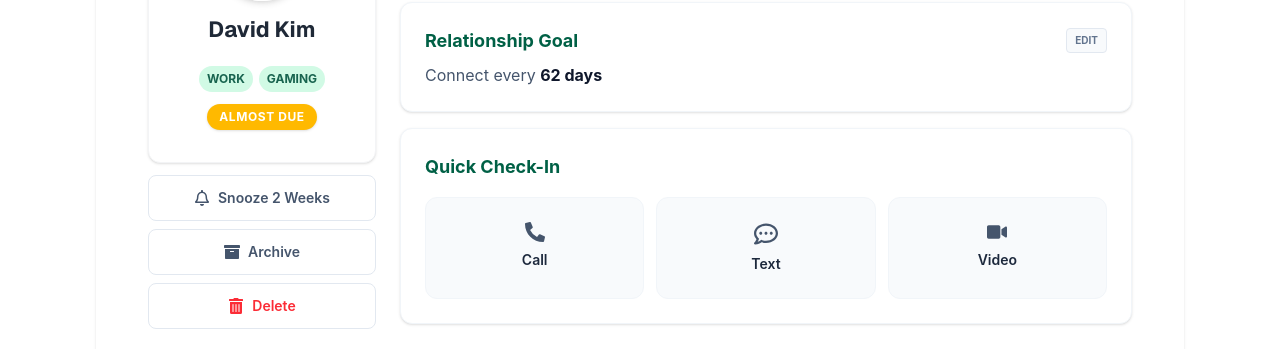
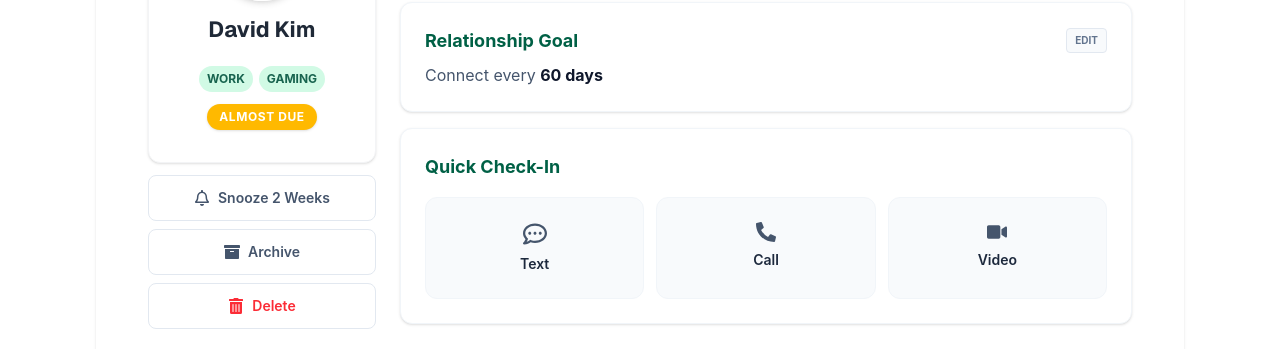
Before and after one commit to fardin33/Assignment_07, a React (Vite) app in the folder KeenKeeper/: page /friend/1 in a window 1280 px wide. Shown: the part 291-640 px from the top of the page. Built offline with nearby package versions, Linux system fonts and the light colour scheme.

Commit message:
KeenKeeper, Added React Toast In Text,Call and video call button

```diff
--- a/KeenKeeper/package.json
+++ b/KeenKeeper/package.json
@@ -17,6 +17,7 @@
     "react-router": "^7.14.0",
     "react-router-dom": "^7.14.1",
     "react-spinners": "^0.17.0",
+    "react-toastify": "^11.0.5",
     "recharts": "^3.8.1",
     "tailwindcss": "^4.2.2"
   },
--- a/KeenKeeper/src/components/homePageComponents/FriendDetailsSection.jsx
+++ b/KeenKeeper/src/components/homePageComponents/FriendDetailsSection.jsx
@@ -8,6 +8,8 @@ import {
   FaRegCommentDots,
   FaVideo,
 } from "react-icons/fa";
+import { toast, ToastContainer } from "react-toastify";
+import "react-toastify/dist/ReactToastify.css";
 
 const FriendDetailsSection = ({ friends }) => {
   const { id } = useParams();
@@ -21,6 +23,19 @@ const FriendDetailsSection = ({ friends }) => {
       </div>
     );
   }
+
+  // 2. Toast Handler Function :
+  const handleCheckIn = (type) => {
+    toast.success(`${type} with ${friend.name}`, {
+      position: "top-right",
+      autoClose: 3000,
+      hideProgressBar: false,
+      closeOnClick: true,
+      pauseOnHover: true,
+      draggable: true,
+      theme: "light",
+    });
+  };
 
   const getStatusStyles = (status) => {
     switch (status.toLowerCase()) {
@@ -134,30 +149,43 @@ const FriendDetailsSection = ({ friends }) => {
                 <p className="text-slate-600 text-sm md:text-xs lg:text-base">
                   Connect every{" "}
                   <span className="font-bold text-slate-900">
-                    {friend.days_since_contact || "N/A"} days
+                    {friend.goal || "N/A"} days
                   </span>
                 </p>
               </div>
 
+              <ToastContainer />
               {/* Check-In Section */}
               <div className="bg-white p-4 md:p-4 lg:p-6 rounded-xl border border-slate-100 shadow-sm">
                 <h3 className="text-md md:text-sm lg:text-lg font-bold text-emerald-800 mb-4">
                   Quick Check-In
                 </h3>
                 <div className="grid grid-cols-1 sm:grid-cols-3 gap-3">
-                  <button className="flex flex-col items-center py-4 md:py-3 lg:py-6 bg-slate-50 border border-slate-100 rounded-xl hover:bg-emerald-50 transition-all group">
+                  {/* 4. Click handlers added below */}
+                  <button
+                    onClick={() => handleCheckIn("Text")}
+                    className="flex flex-col items-center py-4 md:py-3 lg:py-6 bg-slate-50 border border-slate-100 rounded-xl hover:bg-emerald-50 transition-all group"
+                  >
+                    <FaRegCommentDots className="text-slate-600 group-hover:text-emerald-600 md:size-5 lg:size-6" />
+                    <span className="text-xs md:text-[11px] lg:text-sm font-semibold mt-2">
+                      Text
+                    </span>
+                  </button>
+
+                  <button
+                    onClick={() => handleCheckIn("Call")}
+                    className="flex flex-col items-center py-4 md:py-3 lg:py-6 bg-slate-50 border border-slate-100 rounded-xl hover:bg-emerald-50 transition-all group"
+                  >
                     <FaPhoneAlt className="text-slate-600 group-hover:text-emerald-600 md:size-4 lg:size-5" />
                     <span className="text-xs md:text-[11px] lg:text-sm font-semibold mt-2">
                       Call
                     </span>
                   </button>
-                  <button className="flex flex-col items-center py-4 md:py-3 lg:py-6 bg-slate-50 border border-slate-100 rounded-xl hover:bg-emerald-50 transition-all group">
-                    <FaRegCommentDots className="text-slate-600 group-hover:text-emerald-600 md:size-5 lg:size-6" />
-                    <span className="text-xs md:text-[11px] lg:text-sm font-semibold mt-2">
-                      Text
-                    </span>
-                  </button>
-                  <button className="flex flex-col items-center py-4 md:py-3 lg:py-6 bg-slate-50 border border-slate-100 rounded-xl hover:bg-emerald-50 transition-all group">
+
+                  <button
+                    onClick={() => handleCheckIn("Video Call")}
+                    className="flex flex-col items-center py-4 md:py-3 lg:py-6 bg-slate-50 border border-slate-100 rounded-xl hover:bg-emerald-50 transition-all group"
+                  >
                     <FaVideo className="text-slate-600 group-hover:text-emerald-600 md:size-4 lg:size-5" />
                     <span className="text-xs md:text-[11px] lg:text-sm font-semibold mt-2">
                       Video
```
Also changed, not shown: KeenKeeper/src/context/TimeLineContext.jsx (added), 1 other file (tests, documents, lock files or other folders).
